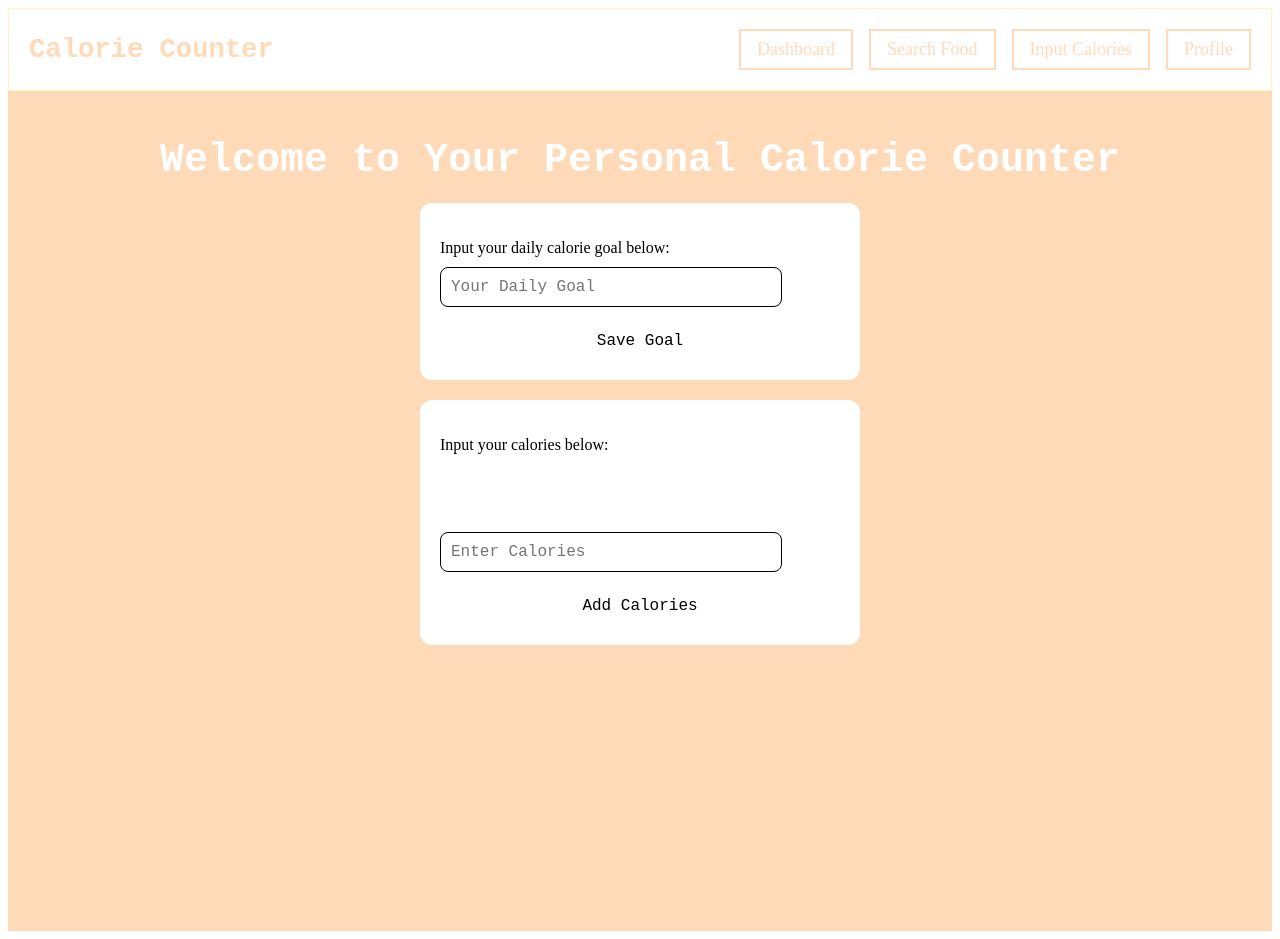
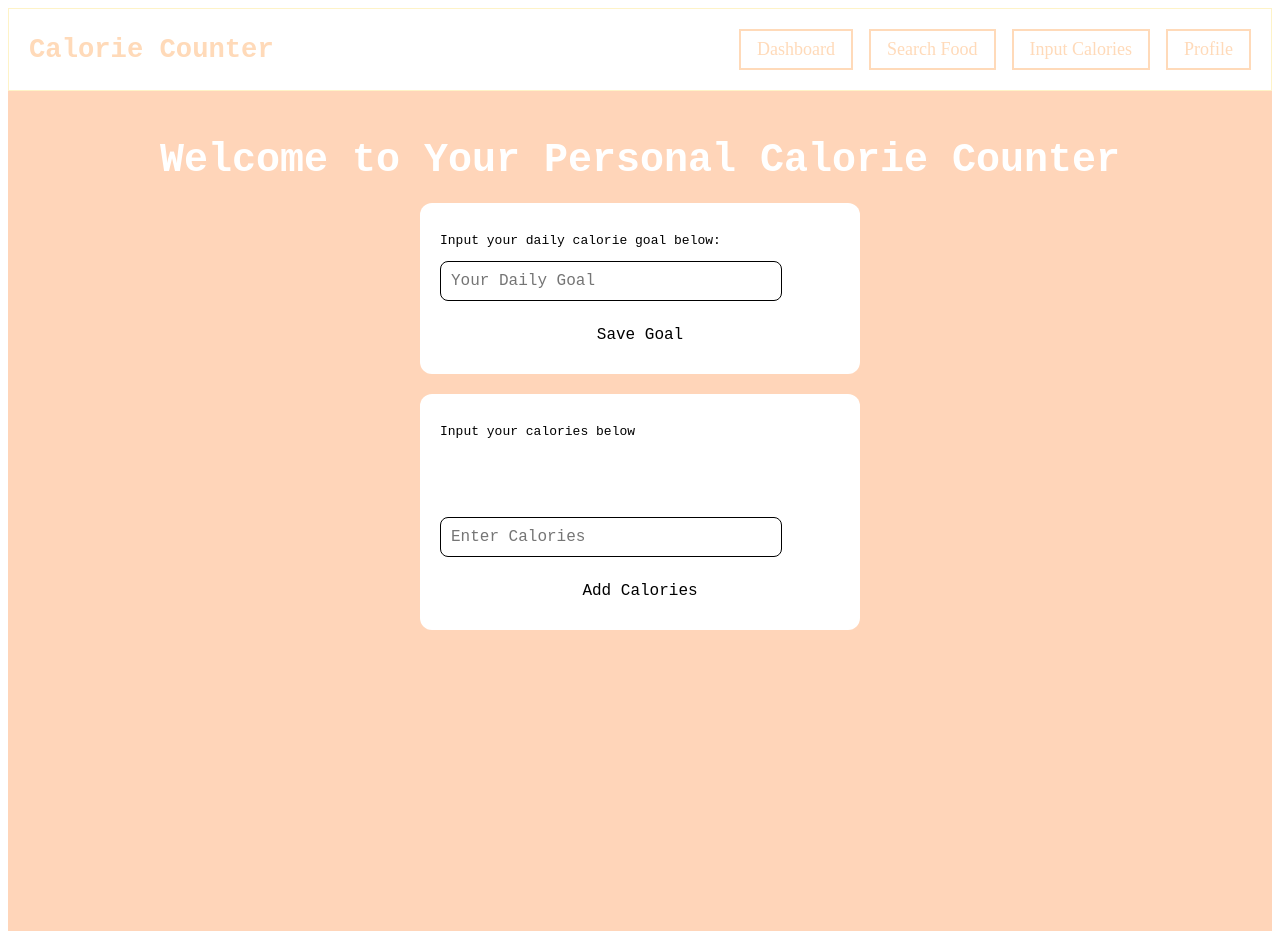
Before and after one commit to HarrisYu5/CS391FinalProject, a Next.js app: page / in a window 1280 px wide. Built offline with nearby package versions, Linux system fonts and the light colour scheme.

Commit message:
added styling component for the designs

```diff
--- a/app/page.tsx
+++ b/app/page.tsx
@@ -1,12 +1,78 @@
 "use client";
+//Lilly Anestal was responsible for all the code for this component
 
-//page.tsx/ Input Calories component- Lilly Anestal was responsible for all the code in this page
-// our team was to use tailwind for CSS-in-JS styled but. I had to use inline styling because for some reason tailwind was not working and my computer was unable to install styled components.
 
 import React, { useState } from "react";
+import styled from "styled-components";
 //import Dashboard from "./components/dashboard";
 //import Header from "./components/header"
 
+
+// my components for styling the entire page
+const PageContainer = styled.div`
+  background-color: #ffd5b9;
+  height: 100vh;
+  display: flex;
+  flex-direction: column;
+  align-items: center;
+  padding: 20px;
+`;
+// styling for the title of the page
+const Header = styled.h1`
+  font-size: 2.5rem;
+  font-family: monospace;
+  color: white;
+  margin-bottom: 20px;
+`;
+// styling for each of the cards that is meant for the users to input their calories and daily goal
+const Card = styled.div`
+  background-color: white;
+  padding: 20px;
+  border-radius: 12px;
+  width: 100%;
+  max-width: 400px;
+  margin-bottom: 20px;
+`;
+// styling for when a user inputs a calorie
+const Input = styled.input`
+  width: 80%;
+  padding: 10px;
+  margin-bottom: 15px;
+  border: 1px solid black;
+  border-radius: 8px;
+  font-family: monospace;
+  font-size: 1rem;
+  color: black;
+`;
+// styling for the buttons
+const Button = styled.button`
+  width: 100%;
+  padding: 10px;
+  border: none;
+  border-radius: 8px;
+  background-color: white;
+  color: black;
+  font-family: monospace;
+  font-size: 1rem;
+  cursor: pointer;
+  transition: background-color 0.3s;
+
+  &:hover {
+    background-color: #ffa726;
+  }
+`;
+// stying for the paragraph tag texts
+const Text = styled.p`
+  color: black;
+  font-family: monospace;
+  margin-top: 10px;
+`;
+//styling for the warning text when a user exceed their goal
+const WarningText = styled.p`
+  color: red;
+  font-weight: bold;
+  margin-top: 10px;
+`;
 
 export default function Home() {
   const [dailyGoal, setDailyGoal] = useState(""); // input daily goal
@@ -14,226 +80,71 @@ export default function Home() {
   const [foodCalorie, setFoodCalorie] = useState(""); // input for food item calories
   const [dailyCalories, setDailyCalories] = useState<number[]>([]); // store every input the user makes in that day
 
-// function to save the daily goal would be displayed on the dashboard page
+  // Save the daily goal
   const saveDailyGoal = () => {
-    if (dailyGoal) { // if a goal was inputted
+    if (dailyGoal) {
       setSavedGoal(dailyGoal);
-      setDailyGoal(""); // clear the input after saving
+      setDailyGoal("");
     }
   };
-// function to periodically calculate the total calories a user consumed
+
+  // Calculate the total calories so far
   const totalCal = dailyCalories.reduce((total, calorie) => total + calorie, 0);
 
+  // Add calorie entry to the list
   const calorieTotal = () => {
     if (foodCalorie) {
-      setDailyCalories((prev) => [...prev, Number(foodCalorie)]); // Add calorie to the list of entries inputted each day
-      setFoodCalorie(""); // clear the input field
+      setDailyCalories((prev) => [...prev, Number(foodCalorie)]);
+      setFoodCalorie("");
     }
   };
 
   return (
-    <>
-  {/* the naviagation bar should be displayed here */}
-<div
-  // Style the entire page with a pale orange background and center content vertically and horizontally
-  style={{
-    backgroundColor: "#FFDAB9", // Pale orange background
-    height: "100vh",
-    display: "flex", // Flexbox layout
-    flexDirection: "column", // Stack items vertically
-    alignItems: "center", // Center items horizontally
-    padding: "20px",
-  }}
->
-  <h1
-    // Style the main header with white text and monospace font
-    style={{
-      fontSize: "2.5rem",
-      fontFamily: "monospace",
-      color: "white",
-      marginBottom: "20px", // Add space below the header
-    }}
-  >
-    Welcome to Your Personal Calorie Counter
-  </h1>
+    <PageContainer>
+      <Header>Welcome to Your Personal Calorie Counter</Header>
 
-  {/* Section to Input and Save Daily Goal */}
-  <div
-    // Style the daily goal input section as a card
-    style={{
-      backgroundColor: "white", // White card background
-      padding: "20px", // Padding inside the card
-      borderRadius: "12px", // Rounded corners
-      width: "100%", // Full width of parent
-      maxWidth: "400px", // Maximum width for responsiveness
-      marginBottom: "20px",
-    }}
-  >
-    <p style={{ marginBottom: "10px" }}>
-      Input your daily calorie goal below:
-    </p>
+      {/* section to input and save Daily Goal */}
+      <Card>
+        <Text>Input your daily calorie goal below:</Text>
+        <Input
+          type="number"
+          value={dailyGoal}
+          onChange={(e) => setDailyGoal(e.target.value)}
+          placeholder="Your Daily Goal"
+        />
+        <Button onClick={saveDailyGoal}>Save Goal</Button>
+        {savedGoal && <Text>Your Daily Goal is: {savedGoal} Calories.</Text>}
+      </Card>
 
-    <input
-      // Input for users to specify their daily calorie goal
-      type="number" // Numeric input type
-      value={dailyGoal}
-      onChange={(e) => setDailyGoal(e.target.value)} // Update state on change
-      placeholder="Your Daily Goal"
+      {/* section to input Food Item Calories */}
+      <Card>
+        <Text>Input your calories below</Text>
+        <Header style={{ fontSize: "2rem", color: "white" }}>Enter Calories</Header>
+        <Input
+          type="number"
+          value={foodCalorie}
+          onChange={(e) => setFoodCalorie(e.target.value)}
+          placeholder="Enter Calories"
+        />
+        <Button
+          onClick={() => {
+            if (Number(foodCalorie) + totalCal > Number(savedGoal)) {
+              alert("Warning: This entry will exceed your daily calorie goal!");
+            }
+            calorieTotal();
+          }}
+        >
+          Add Calories
+        </Button>
 
-      style={{
-        width: "80%", // Input width as 80% of parent
-        padding: "10px",
-        marginBottom: "15px", // Space below the input
-        border: "1px solid black", // Light black border
-        borderRadius: "8px", // Rounded corners
-        fontFamily: "monospace",
-        fontSize: "1rem",
-        color: "black",
-      }}
-    />
+        {/* Display the user's input */}
+        {foodCalorie && <Text>Your Input is: {foodCalorie}</Text>}
 
-    <button
-      // Button to save the daily goal
-
-      onClick={saveDailyGoal} //  save logic on click
-
-      style={{
-        width: "100%", // Button spans the full width of parent
-        padding: "10px",
-        border: "none",
-        borderRadius: "8px",
-        backgroundColor: "white",
-        color: "black",
-        fontFamily: "monospace", // Monospace font style
-        fontSize: "1rem",
-        cursor: "pointer", // Pointer cursor on hover
-        transition: "background-color 0.3s", // smooth transition for hover effect
-      }}
-      // Change button color on hover
-      onMouseOver={(e) => (e.currentTarget.style.backgroundColor = "#FFA726")}
-      onMouseOut={(e) => (e.currentTarget.style.backgroundColor = "white")}
-    >
-      Save Goal
-    </button>
-
-    {/* Display the saved daily goal */}
-    {savedGoal && (
-      <p
-        style={{
-          color: "black", // Black text
-          fontFamily: "monospace", // Monospace font style
-          marginTop: "10px", // Space above the message
-        }}
-      >
-        Your Daily Goal is: {savedGoal} Calories.
-      </p>
-    )}
-  </div>
-
-  {/* Section to Input Food Item Calories */}
-  <div
-    // Style the calorie entry section as a card
-    style={{
-      backgroundColor: "white", // White card background
-      padding: "20px",
-      borderRadius: "12px",
-      width: "100%",
-      maxWidth: "400px", // Maximum width for responsiveness
-    }}
-  >
-    <p style={{ marginBottom: "10px" }}>Input your calories below:</p>
-    <h1
-      // Style the section header
-      style={{
-        fontSize: "2rem", // Large font size
-        fontFamily: "monospace",
-        color: "white",
-        marginBottom: "20px",
-      }}
-    >
-      Enter Calories
-    </h1>
-
-    <input
-      // Input for users to specify food calories
-      type="number" // Numeric input type
-      value={foodCalorie} //
-      onChange={(e) => setFoodCalorie(e.target.value)} // Update state on change
-      placeholder="Enter Calories" // Placeholder text
-
-      style={{
-        width: "80%", // Input width as 80% of parent
-        padding: "10px",
-        marginBottom: "15px",
-        border: "1px solid black",
-        borderRadius: "8px", // Rounded corners
-        fontFamily: "monospace",
-        fontSize: "1rem", // Standard font size
-        color: "black", // Dark text color
-      }}
-    />
-
-    <button
-      // Button to add the calorie entry
-      onClick={() => {
-        if (Number(foodCalorie) + totalCal > Number(savedGoal)) {
-          // Alert if calorie total exceeds goal
-          alert("Warning: This entry will exceed your daily calorie goal!");
-        }
-        calorieTotal(); // Add the entry
-      }}
-      style={{
-        width: "100%", // Button spans the full width of parent
-        padding: "10px",
-        border: "none",
-        borderRadius: "8px",
-        backgroundColor: "white",
-        color: "black",
-        fontFamily: "monospace",
-        fontSize: "1rem",
-        cursor: "pointer", // Pointer cursor on hover
-        transition: "background-color 0.3s", // Smooth transition for hover effect
-      }}
-      // Change button color on hover
-      onMouseOver={(e) => (e.currentTarget.style.backgroundColor = "#FFA726")}
-      onMouseOut={(e) => (e.currentTarget.style.backgroundColor = "white")}
-    >
-      Add Calories
-    </button>
-
-  {/*Handle the user's input */}
-    {foodCalorie && (
-      <p
-        style={{
-          color: "black", // Black text
-          fontFamily: "monospace", // Monospace font style
-          marginTop: "10px", // Space above the message
-        }}
-      >
-        Your Input is: {foodCalorie}
-      </p>
-    )}
-
-    {/* Display warning message if total calories exceed the goal */}
-    {Number(foodCalorie) + totalCal > Number(savedGoal) && (
-      <p
-        style={{
-          color: "red", // Red text for warning
-          fontWeight: "bold", // Bold text
-          marginTop: "10px", // Space above the warning
-        }}
-      >
-        Warning: This entry exceeds your daily goal!
-      </p>
-    )}
-
-  </div>
-
-  {/* Display the daily goal and total calories consumed so far to the Dashboard component*/}
-{/* Pass the total calories and daily goal as props to the dashboard component */ }
-
-</div>
-
-</>
+        {/* Warning message if total calories exceed the goal */}
+        {Number(foodCalorie) + totalCal > Number(savedGoal) && (
+          <WarningText>Warning: This entry exceeds your daily goal!</WarningText>
+        )}
+      </Card>
+    </PageContainer>
   );
 }
```
